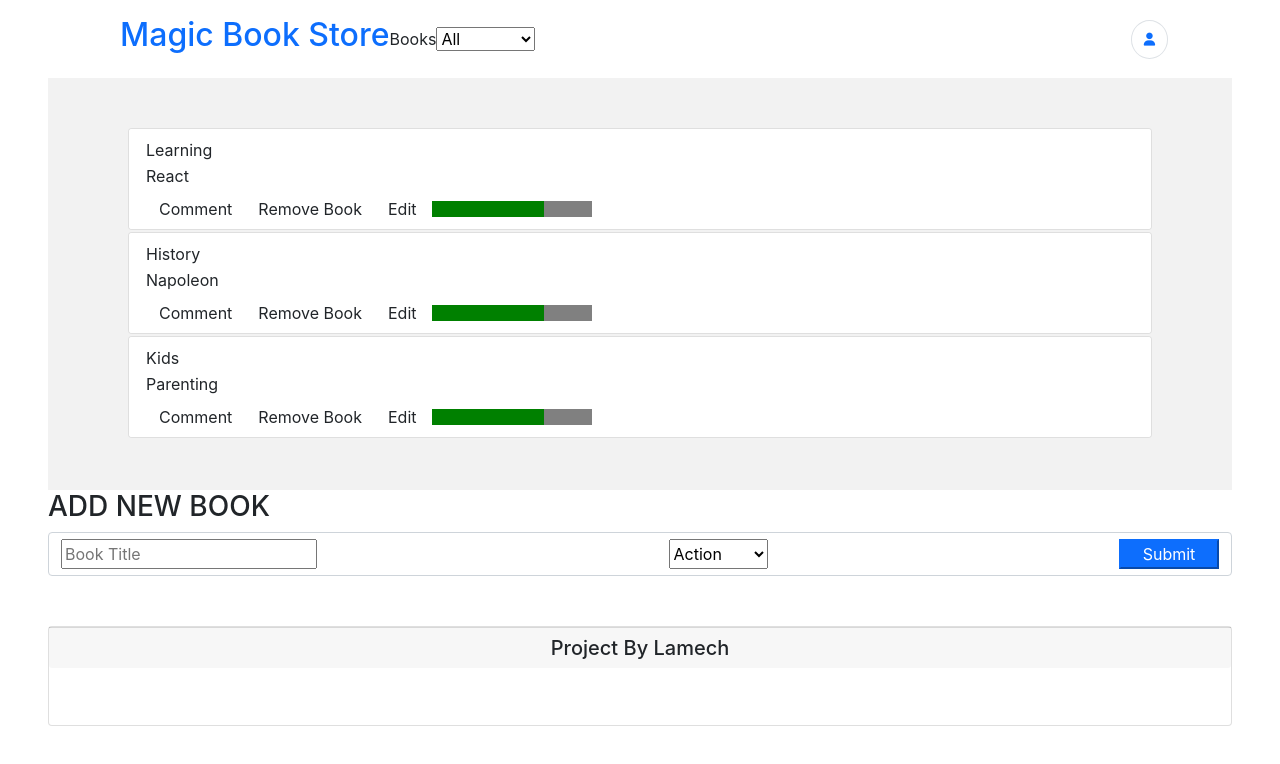
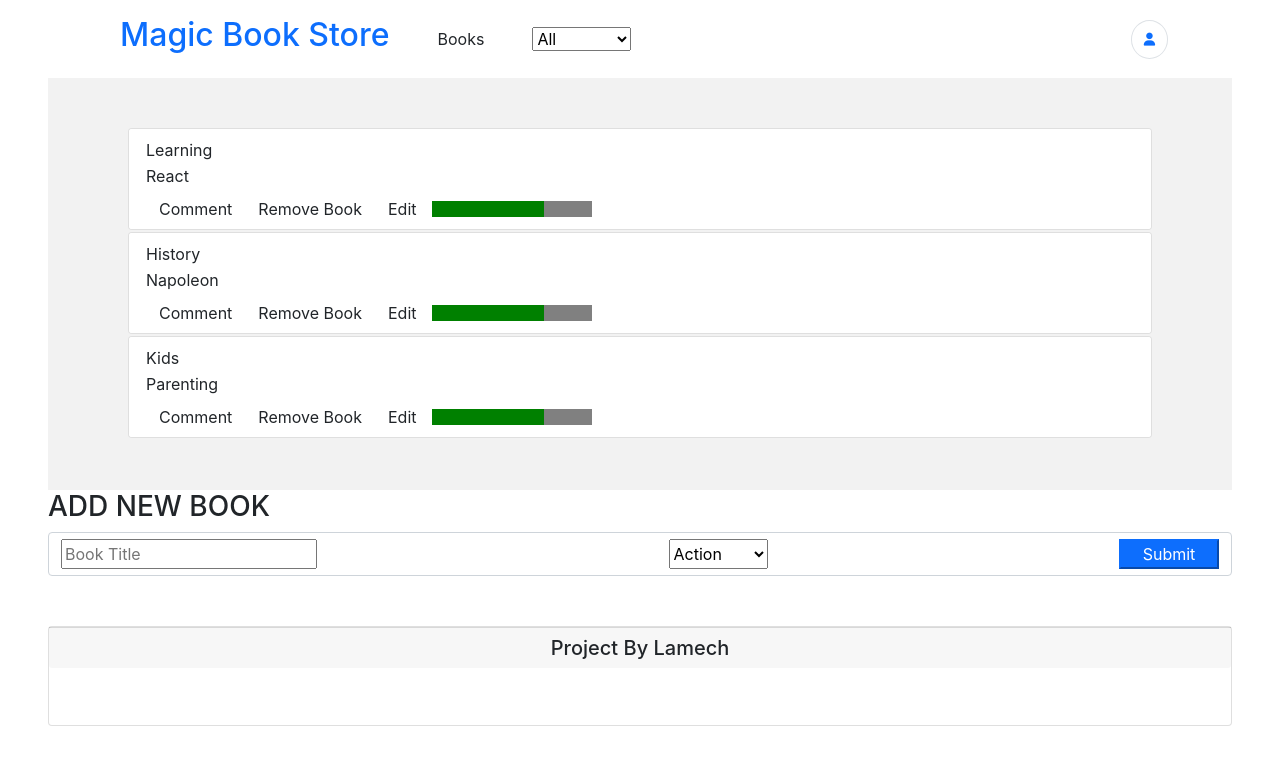
Before and after one commit to settix-dev/Magic-book-store, a React (Create React App) app: page / in a window 1280 px wide. Shown: the top 764 px of the page. Built offline with nearby package versions, Linux system fonts and the light colour scheme.

Commit message:
Add styling to label element

```diff
--- a/src/presentationalComponents/CategoryFilter.js
+++ b/src/presentationalComponents/CategoryFilter.js
@@ -11,7 +11,7 @@ export const filterCategories = [
 const CategoryFilter = ({ category, handleFilterChange }) => {
   return (
     <div>
-    <label>Books</label>
+    <label className="mx-5">Books</label>
       <select
         value={category}
         // onChange={(e) => setCategory(e.target.value === 'All' ? '' : e.target.value)}
```
